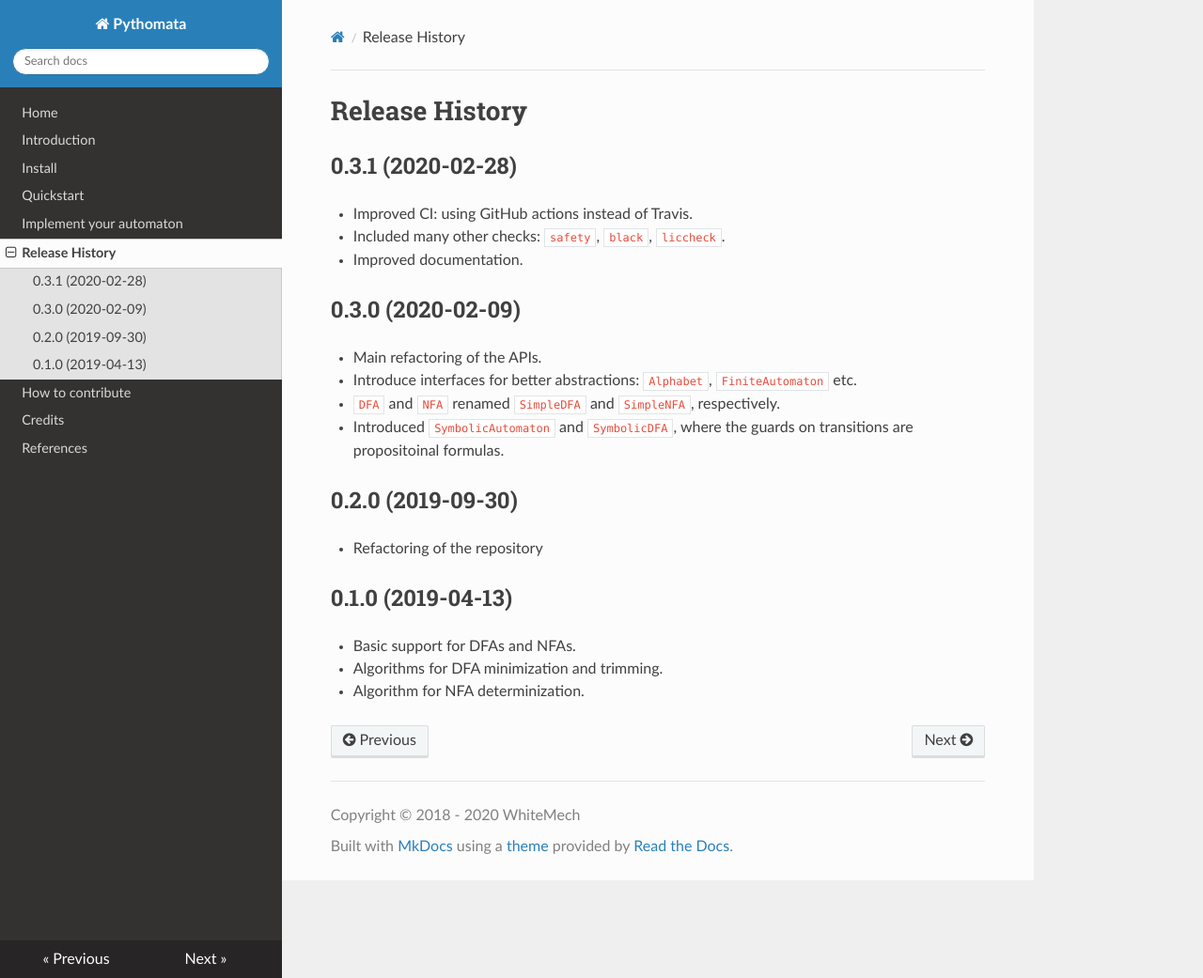
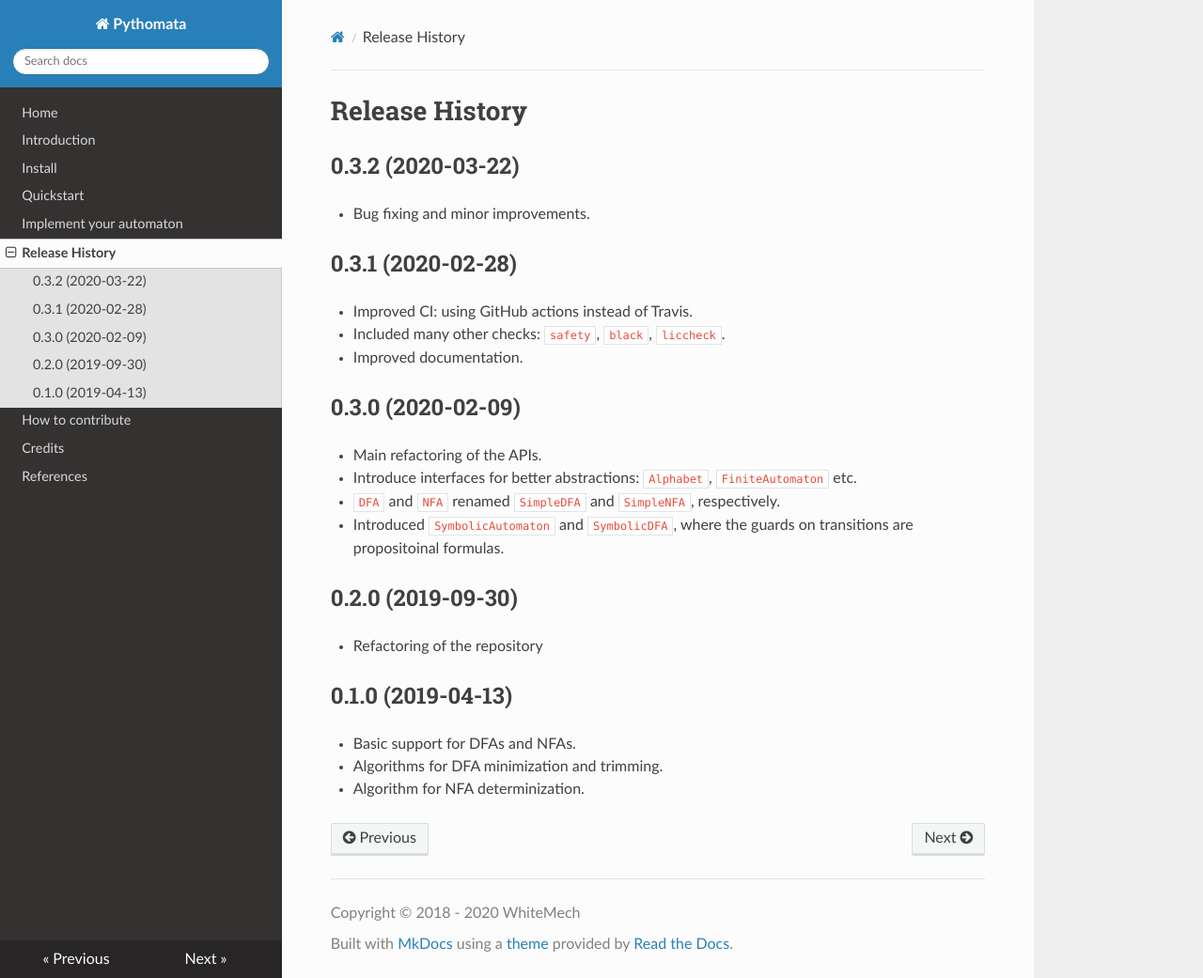
Before and after one commit to whitemech/pythomata, an MkDocs documentation site: the page built from docs/release-history.md, in a window 1280 px wide and 1041 px high. Shown: the whole window at 94% size. Built offline with MkDocs 1.6.1, drawn with Linux system fonts in a browser that asks for light colours; nearby versions of some CDN libraries.

Commit message:
update HISTORY.md

```diff
--- a/HISTORY.md
+++ b/HISTORY.md
@@ -1,4 +1,8 @@
 # Release History
+
+## 0.3.2 (2020-03-22)
+
+* Bug fixing and minor improvements.
 
 ## 0.3.1 (2020-02-28)
 
```
